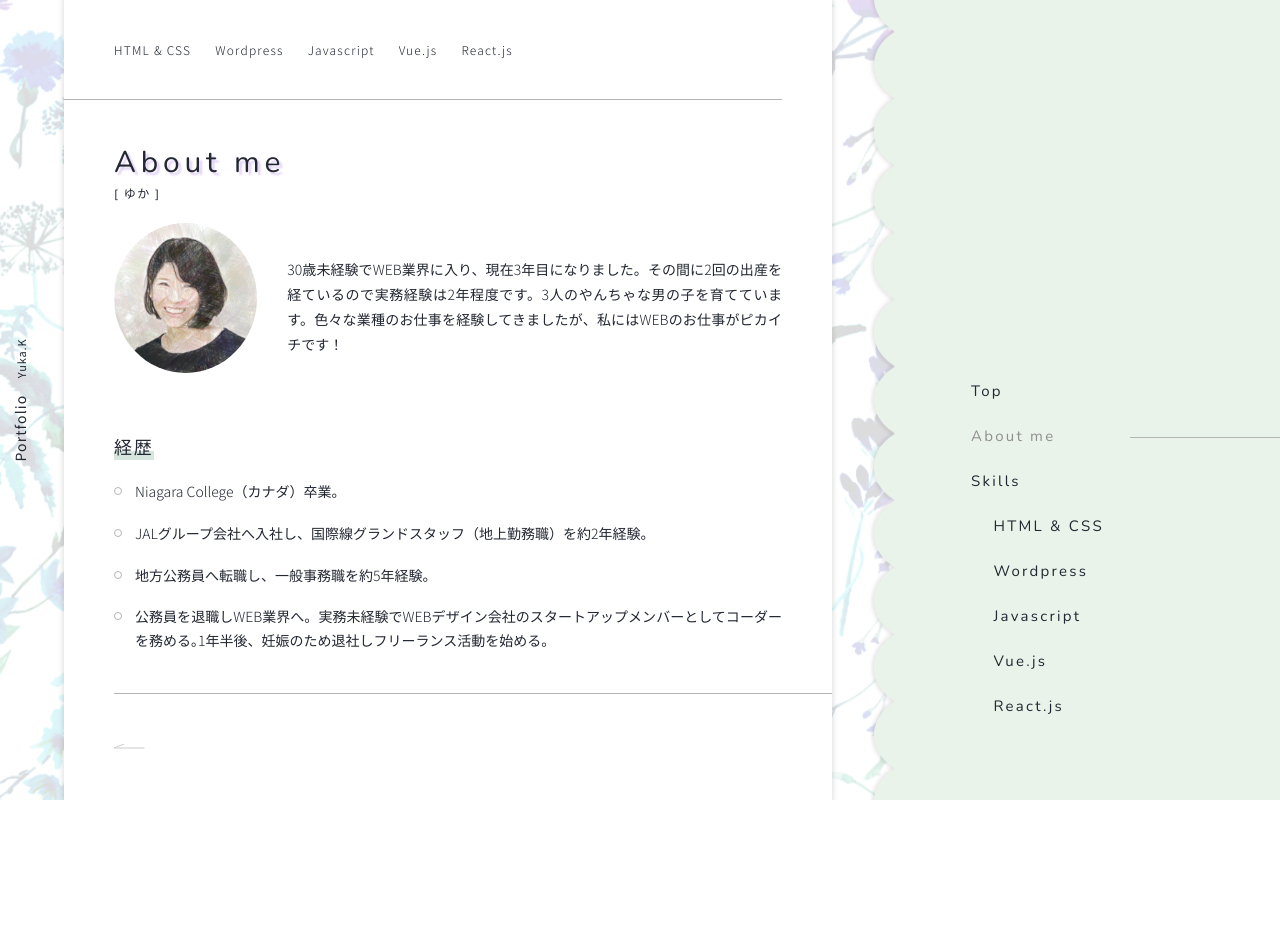
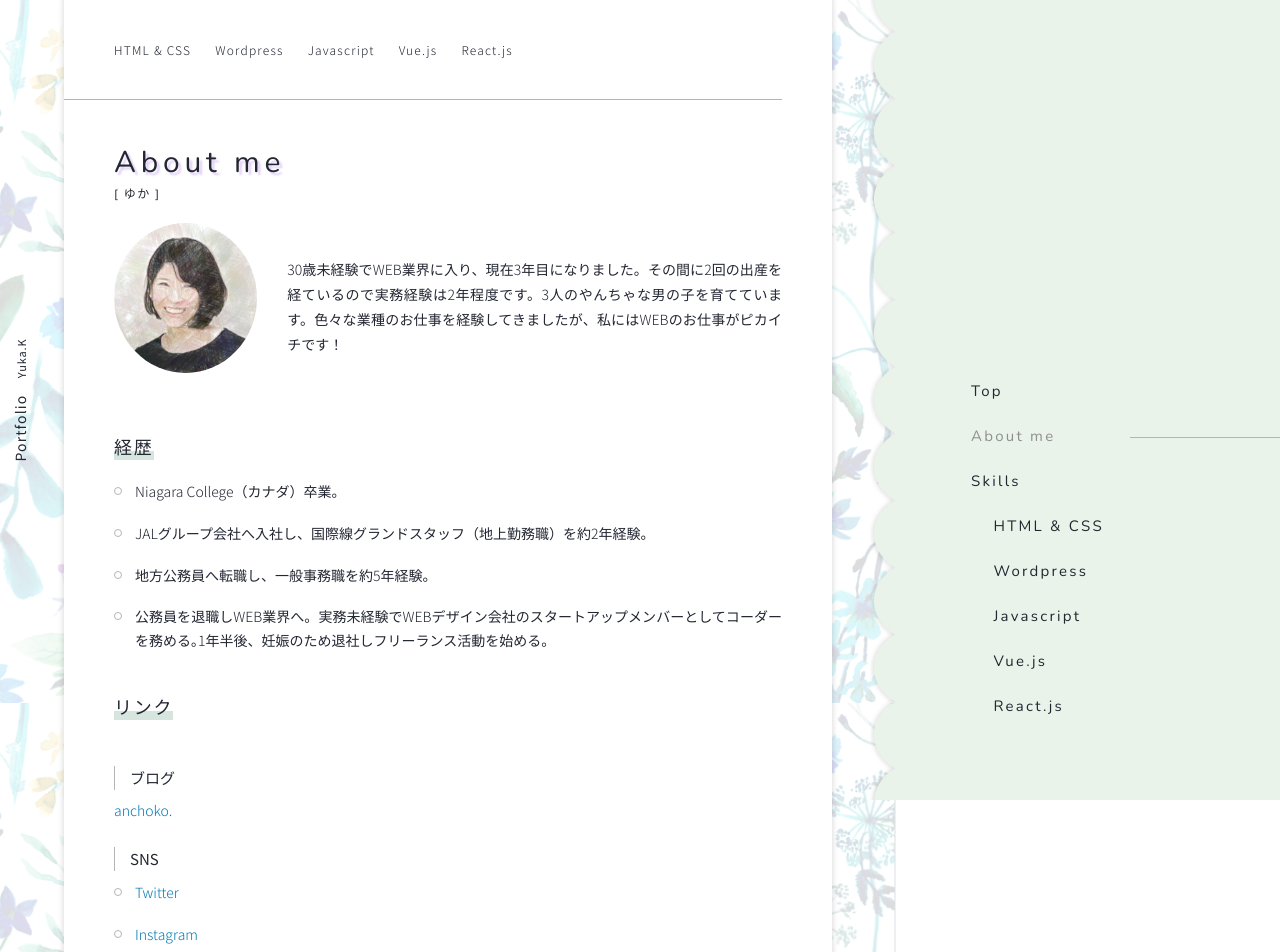
Before and after one commit to Fielsyuka/portfolio, a Vue app: page /about-me in a window 1280 px wide. Shown: the top 952 px of the page. Before the commit the page ends 800 px from the top, so only its background shows below. Built offline with nearby package versions, Linux system fonts and the light colour scheme.

Commit message:
Aboutにリンクを追加

```diff
--- a/src/views/About.vue
+++ b/src/views/About.vue
@@ -19,6 +19,14 @@
         <li>地方公務員へ転職し、一般事務職を約5年経験。</li>
         <li>公務員を退職しWEB業界へ。実務未経験でWEBデザイン会社のスタートアップメンバーとしてコーダーを務める｡1年半後、妊娠のため退社しフリーランス活動を始める。</li>
       </ul>
+       <h4 class="page-heading01">リンク</h4>
+       <h5 class="page-heading02">ブログ</h5>
+       <a href="https://fiels-web.com" target="_blank">anchoko.</a>
+       <h5 class="page-heading02">SNS</h5>
+       <ul class="page-list">
+         <li><a href="https://twitter.com/Fiels19" target="_blank">Twitter</a></li>
+         <li><a href="https://twitter.com/Fiels19" target="_blank">Instagram</a></li>
+       </ul>
     </div>
     <div class="l-main__footer l-wrap">
       <page-footer>
```
